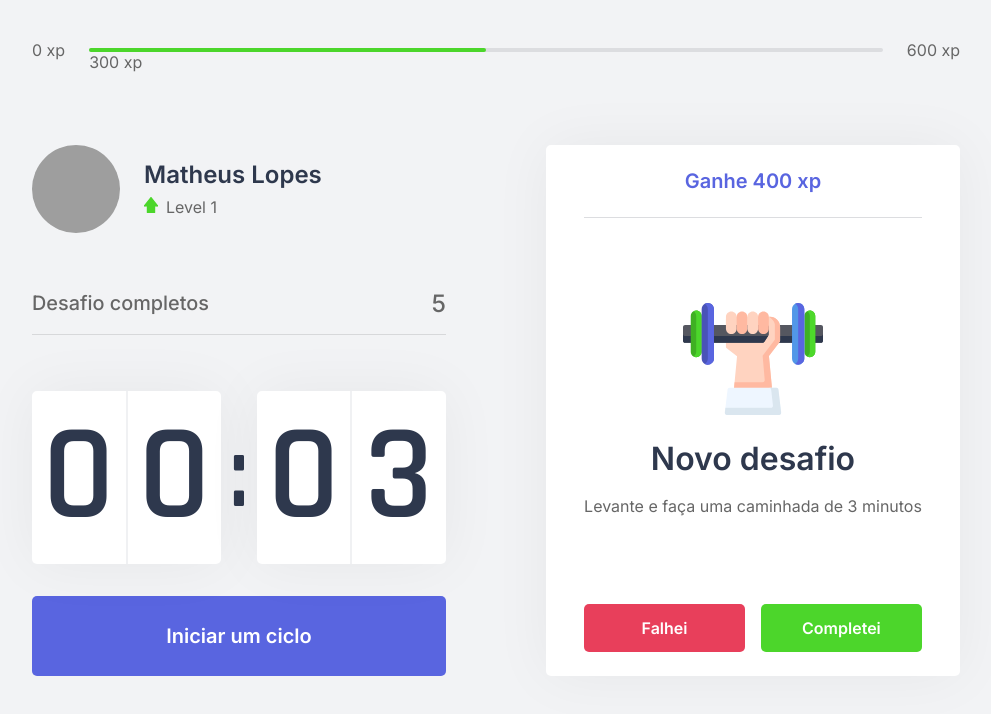
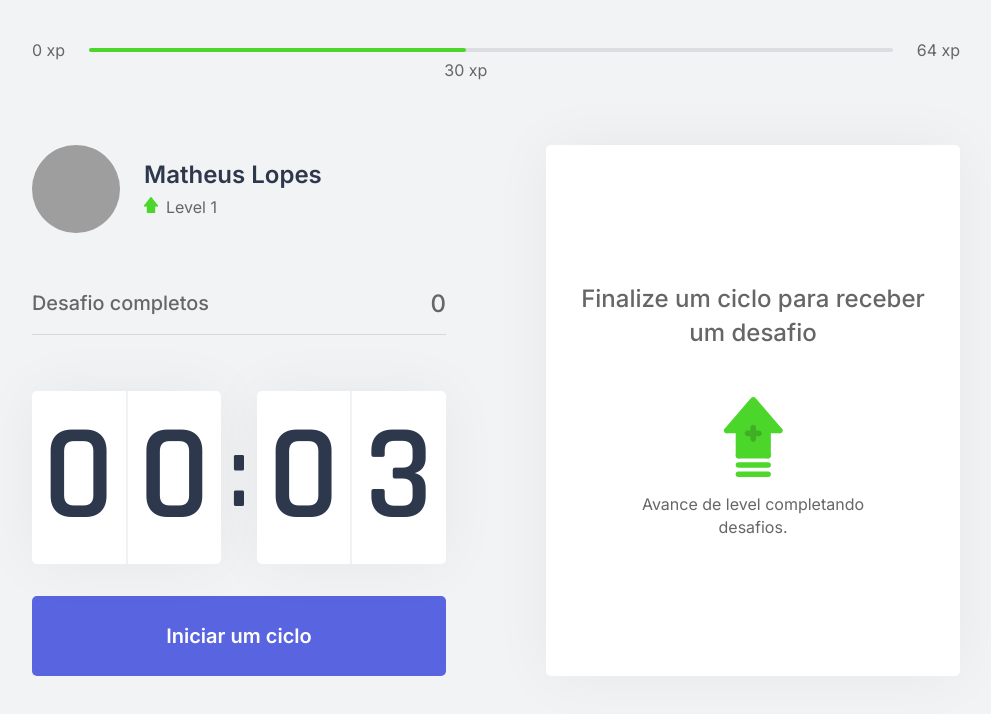
Before and after one commit to MatheusBLopes/moveit, a Next.js app: page / in a window 1280 px wide. Shown: the top 714 px of the page, without its empty margins (144-1135 px from the left). Built offline with nearby package versions, Linux system fonts and the light colour scheme; grey boxes are pictures that could not be loaded.

Commit message:
Improved challenges system

```diff
--- a/src/components/ChallengeBox.tsx
+++ b/src/components/ChallengeBox.tsx
@@ -4,26 +4,25 @@
 import styles from '../styles/components/ChallengeBox.module.css'
 
 export function ChallengeBox() {
-    const contextData = useContext(ChallengesContext)
-
-    const hasActiveChallenge = true
+    const { activeChallenge, resetChallenge } = useContext(ChallengesContext)
 
     return (
         <div className={styles.challengeBoxContainer}>
-            { hasActiveChallenge ? (
+            { activeChallenge ? (
                 <div className={styles.challengeActive}>
-                    <header>Ganhe 400 xp</header>
+                    <header>Ganhe { activeChallenge.amount } xp</header>
 
                     <main>
-                        <img src="icons/body.svg" />
+                        <img src={`icons/${activeChallenge.type}.svg`} />
                         <strong>Novo desafio</strong>
-                        <p>Levante e faça uma caminhada de 3 minutos</p>
+                        <p>{ activeChallenge.description }</p>
                     </main>
 
                     <footer>
                         <button
                             type="button"
                             className={styles.challengeFailedButton}
+                            onClick={resetChallenge}
                         >
                             Falhei
                         </button>
--- a/src/components/CompletedChallenges.tsx
+++ b/src/components/CompletedChallenges.tsx
@@ -1,10 +1,14 @@
+import { useContext } from 'react'
+import { ChallengesContext } from '../contexts/ChallengesContext'
 import styles from '../styles/components/CompletedChallenges.module.css'
 
 export function CompletedChallenges() {
+    const {challengesCompleted} = useContext(ChallengesContext)
+
     return (
         <div className={styles.completedChallengesContainer}>
             <span>Desafio completos</span>
-            <span>5</span>
+            <span>{challengesCompleted}</span>
         </div>
     )
 }
--- a/src/components/ExperienceBar.tsx
+++ b/src/components/ExperienceBar.tsx
@@ -1,17 +1,23 @@
+import { useContext } from 'react'
+import { ChallengesContext } from '../contexts/ChallengesContext'
 import styles from '../styles/components/ExperienceBar.module.css'
 
 export function ExperienceBar() {
+    const { currentExperience, experienceToNextLevel } = useContext(ChallengesContext)
+
+    const percentToNextLevel = Math.round(currentExperience * 100) / experienceToNextLevel
+
     return (
         <header className={styles.experienceBar}>
             <span>0 xp</span>
             <div>
-                <div style={{ width: '50%' }}>
-                </div>
-                <span className={styles.currentExperiance} style={{ left: '50%' }}>
-                    300 xp
+                <div style={{ width: `${percentToNextLevel}%` }} />
+
+                <span className={styles.currentExperience} style={{ left: `${percentToNextLevel}%` }}>
+                    {currentExperience} xp
                 </span>
             </div>
-            <span>600 xp</span>
+            <span>{experienceToNextLevel} xp</span>
         </header>
     )
 }
--- a/src/contexts/ChallengesContext.tsx
+++ b/src/contexts/ChallengesContext.tsx
@@ -1,13 +1,21 @@
 import { createContext, useState, ReactNode } from 'react'
+import challenges from '../../challenges.json'
 
-
+interface Challenge {
+    type: 'body' | 'eye'
+    description: string
+    amount: number
+}
 
 interface ChallengesContextData {
     level: number
     currentExperience: number
     challengesCompleted: number
+    experienceToNextLevel: number
+    activeChallenge: Challenge
     levelUp: () => void
     startNewChallenge: () => void
+    resetChallenge: () => void
 }
 
 interface ChallengesProviderProps {
@@ -18,15 +26,26 @@
 
 export function ChallengesProvider({ children }: ChallengesProviderProps) {
     const [level, setLevel] = useState(1)
-    const [currentExperience, setCurrentExperience] = useState(0)
+    const [currentExperience, setCurrentExperience] = useState(30)
     const [challengesCompleted, setChallengesCompleted] = useState(0)
+
+    const [activeChallenge, setActiveChallenge] = useState(null)
+
+    const experienceToNextLevel = Math.pow((level + 1) * 4, 2)
 
     function levelUp() {
         setLevel(level + 1)
     }
 
     function startNewChallenge() {
+        const randomChallengeIndex = Math.floor(Math.random()*challenges.length)
+        const challenge = challenges[randomChallengeIndex]
 
+        setActiveChallenge(challenge)
+    }
+
+    function resetChallenge() {
+        setActiveChallenge(null)
     }
 
 
@@ -36,8 +55,11 @@
                 level,
                 currentExperience,
                 challengesCompleted,
+                experienceToNextLevel,
                 levelUp,
-                startNewChallenge
+                startNewChallenge,
+                activeChallenge,
+                resetChallenge
             }}
         >
 
```
